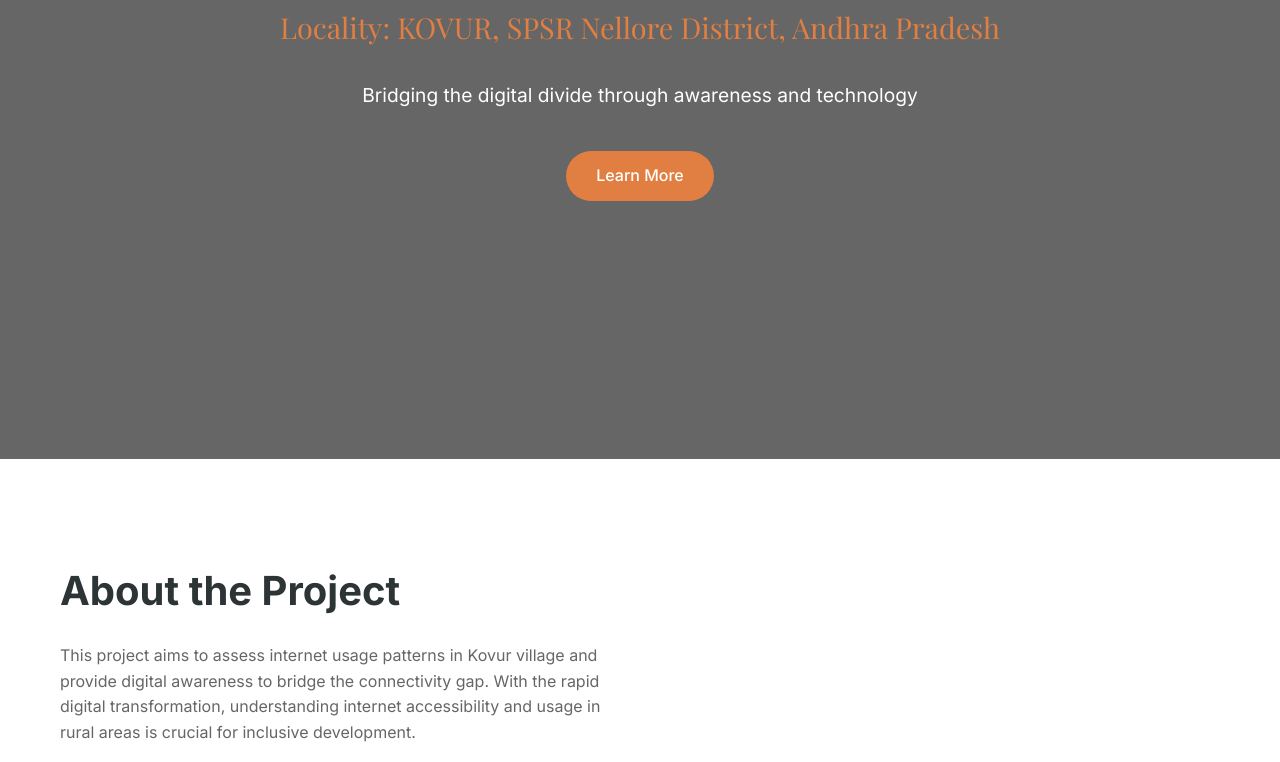
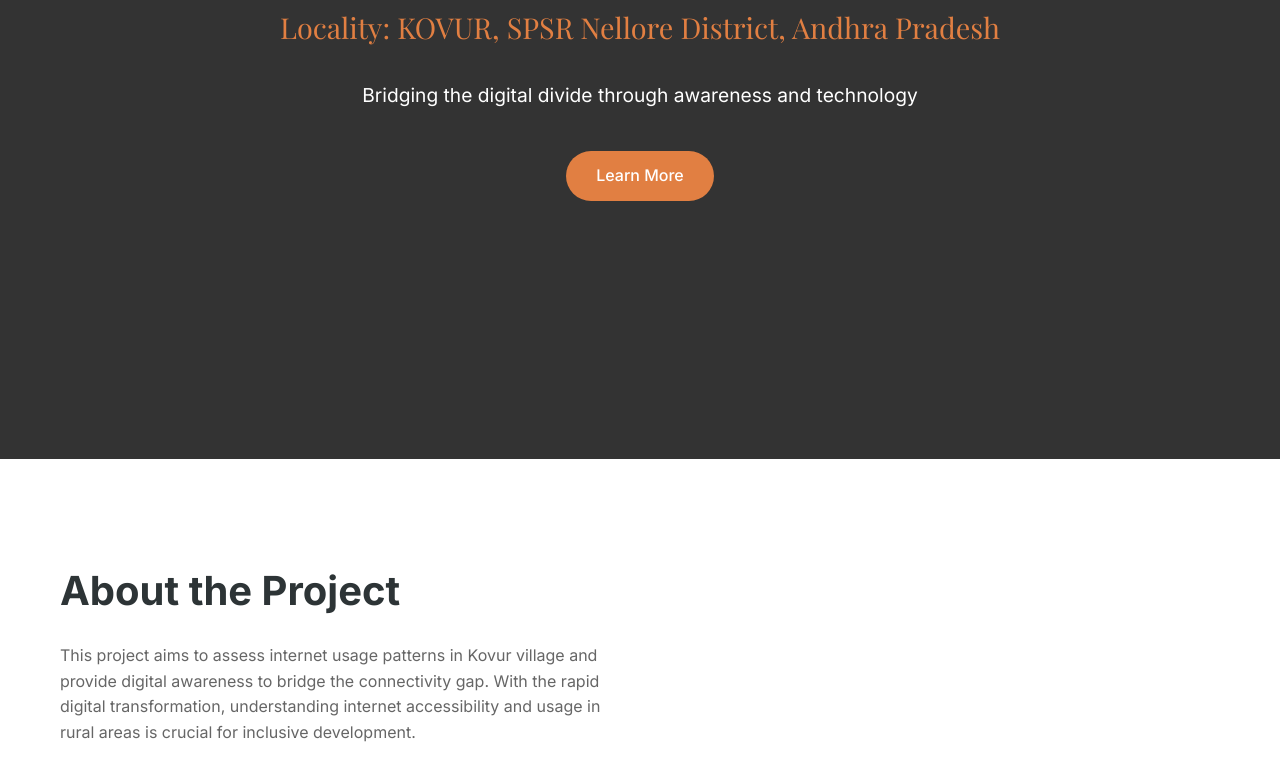
Before and after one commit to venkathanush/internet-usage-villages, a plain HTML site: page index.html in a window 1280 px wide. Shown: the part 341-1103 px from the top of the page. Drawn offline with nearby package versions, Linux system fonts and the light colour scheme.

Commit message:
Fix: Remove hero section image; make hero section professional

```diff
--- a/static/style.css
+++ b/static/style.css
@@ -78,7 +78,7 @@ nav {
 /* Hero Section */
 .hero {
     height: 100vh;
-    background: linear-gradient(rgba(0,0,0,0.6), rgba(0,0,0,0.6));
+    background: linear-gradient(rgba(0,0,0,0.8), rgba(0,0,0,0.8));
     display: flex;
     align-items: center;
     justify-content: center;
--- a/style.css
+++ b/style.css
@@ -78,7 +78,7 @@ nav {
 /* Hero Section */
 .hero {
     height: 100vh;
-    background: linear-gradient(rgba(0,0,0,0.6), rgba(0,0,0,0.6));
+    background: linear-gradient(rgba(0,0,0,0.8), rgba(0,0,0,0.8));
     display: flex;
     align-items: center;
     justify-content: center;
```
Also changed, not shown: templates/index.html (+0 -3 lines).
